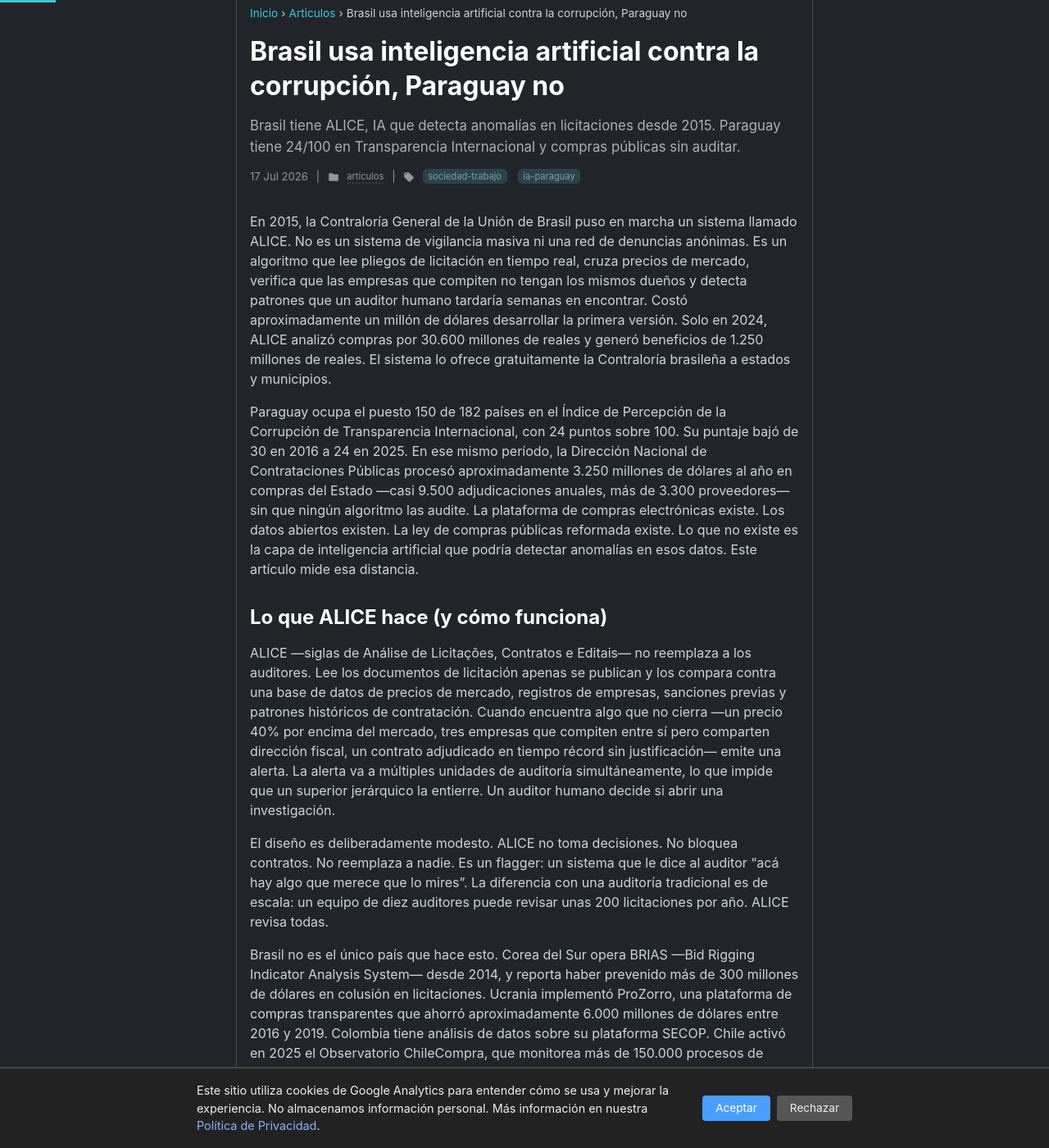
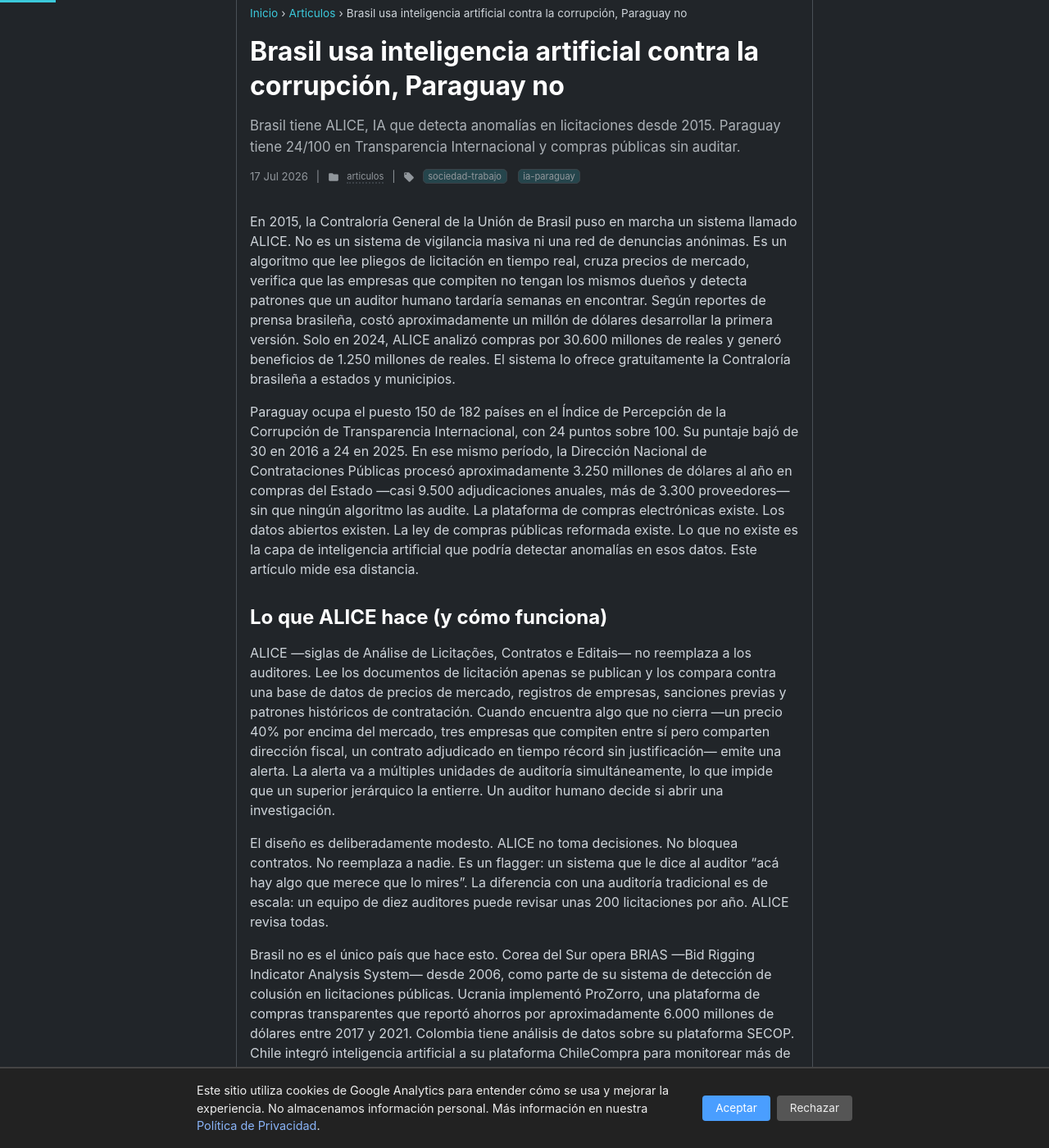
Before and after one commit to miravosqueinteresante/muchotexto.net, a Jekyll site: the page built from _posts/2026-07-17-ia-corrupcion-paraguay.md, in a window 1280 px wide and 1400 px high, scrolled down 195 px. Shown: the whole window at 82% size. Built offline with Jekyll 4.4.1, drawn with Linux system fonts in a browser that asks for light colours; some of the changed text lies outside the part shown.

Commit message:
fix(ia-corrupcion): corrige BRIAS (2006 no 2014), ProZorro (2017-2021), ChileCompra, OCDE atribución

```diff
--- a/_posts/2026-07-17-ia-corrupcion-paraguay.md
+++ b/_posts/2026-07-17-ia-corrupcion-paraguay.md
@@ -8,7 +8,7 @@
 description: "Brasil tiene ALICE, IA que detecta anomalías en licitaciones desde 2015. Paraguay tiene 24/100 en Transparencia Internacional y compras públicas sin auditar."
 ---
 
-En 2015, la Contraloría General de la Unión de Brasil puso en marcha un sistema llamado ALICE. No es un sistema de vigilancia masiva ni una red de denuncias anónimas. Es un algoritmo que lee pliegos de licitación en tiempo real, cruza precios de mercado, verifica que las empresas que compiten no tengan los mismos dueños y detecta patrones que un auditor humano tardaría semanas en encontrar. Costó aproximadamente un millón de dólares desarrollar la primera versión. Solo en 2024, ALICE analizó compras por 30.600 millones de reales y generó beneficios de 1.250 millones de reales. El sistema lo ofrece gratuitamente la Contraloría brasileña a estados y municipios.
+En 2015, la Contraloría General de la Unión de Brasil puso en marcha un sistema llamado ALICE. No es un sistema de vigilancia masiva ni una red de denuncias anónimas. Es un algoritmo que lee pliegos de licitación en tiempo real, cruza precios de mercado, verifica que las empresas que compiten no tengan los mismos dueños y detecta patrones que un auditor humano tardaría semanas en encontrar. Según reportes de prensa brasileña, costó aproximadamente un millón de dólares desarrollar la primera versión. Solo en 2024, ALICE analizó compras por 30.600 millones de reales y generó beneficios de 1.250 millones de reales. El sistema lo ofrece gratuitamente la Contraloría brasileña a estados y municipios.
 
 Paraguay ocupa el puesto 150 de 182 países en el Índice de Percepción de la Corrupción de Transparencia Internacional, con 24 puntos sobre 100. Su puntaje bajó de 30 en 2016 a 24 en 2025. En ese mismo período, la Dirección Nacional de Contrataciones Públicas procesó aproximadamente 3.250 millones de dólares al año en compras del Estado —casi 9.500 adjudicaciones anuales, más de 3.300 proveedores— sin que ningún algoritmo las audite. La plataforma de compras electrónicas existe. Los datos abiertos existen. La ley de compras públicas reformada existe. Lo que no existe es la capa de inteligencia artificial que podría detectar anomalías en esos datos. Este artículo mide esa distancia.
 
@@ -18,7 +18,7 @@
 
 El diseño es deliberadamente modesto. ALICE no toma decisiones. No bloquea contratos. No reemplaza a nadie. Es un flagger: un sistema que le dice al auditor "acá hay algo que merece que lo mires". La diferencia con una auditoría tradicional es de escala: un equipo de diez auditores puede revisar unas 200 licitaciones por año. ALICE revisa todas.
 
-Brasil no es el único país que hace esto. Corea del Sur opera BRIAS —Bid Rigging Indicator Analysis System— desde 2014, y reporta haber prevenido más de 300 millones de dólares en colusión en licitaciones. Ucrania implementó ProZorro, una plataforma de compras transparentes que ahorró aproximadamente 6.000 millones de dólares entre 2016 y 2019. Colombia tiene análisis de datos sobre su plataforma SECOP. Chile activó en 2025 el Observatorio ChileCompra, que monitorea más de 150.000 procesos de compra al año con inteligencia artificial.
+Brasil no es el único país que hace esto. Corea del Sur opera BRIAS —Bid Rigging Indicator Analysis System— desde 2006, como parte de su sistema de detección de colusión en licitaciones públicas. Ucrania implementó ProZorro, una plataforma de compras transparentes que reportó ahorros por aproximadamente 6.000 millones de dólares entre 2017 y 2021. Colombia tiene análisis de datos sobre su plataforma SECOP. Chile integró inteligencia artificial a su plataforma ChileCompra para monitorear más de 150.000 procesos de compra al año.
 
 En todos los casos, el patrón es el mismo: un país digitaliza sus compras públicas, libera los datos en formato abierto y luego aplica algoritmos de detección de anomalías sobre esa base. Los tres pasos son necesarios. Si falta el primero, no hay datos. Si falta el segundo, los datos existen pero nadie puede usarlos. Si falta el tercero, los datos están disponibles pero nadie los analiza sistemáticamente.
 
@@ -77,7 +77,7 @@
       "name": "¿Qué es ALICE, el sistema brasileño anticorrupción?",
       "acceptedAnswer": {
         "@type": "Answer",
-        "text": "ALICE (Análise de Licitações, Contratos e Editais) es un sistema de inteligencia artificial desarrollado por la Contraloría General de la Unión de Brasil desde 2015. Lee pliegos de licitación en tiempo real, cruza precios de mercado y detecta anomalías. Costó aproximadamente USD 1 millón y generó R$ 1.250 millones en beneficios. Es ofrecido gratuitamente por la Contraloría brasileña a estados y municipios."
+        "text": "ALICE (Análise de Licitações, Contratos e Editais) es un sistema de inteligencia artificial desarrollado por la Contraloría General de la Unión de Brasil desde 2015. Lee pliegos de licitación en tiempo real, cruza precios de mercado y detecta anomalías. Según reportes de prensa, costó aproximadamente USD 1 millón y generó R$ 1.250 millones en beneficios. Es ofrecido gratuitamente por la Contraloría brasileña a estados y municipios."
       }
     },
     {
@@ -93,7 +93,7 @@
       "name": "¿Cuánto costaría implementar un sistema como ALICE en Paraguay?",
       "acceptedAnswer": {
         "@type": "Answer",
-        "text": "Entre USD 1 y 2 millones en desarrollo inicial y USD 300.000-500.000 anuales en operación. ALICE es de código abierto, lo que elimina el costo de licencias. El retorno estimado es de 5 a 15 dólares por cada dólar invertido, según la OCDE. Brasil recuperó más de R$ 1.250 millones con una inversión inicial de ~R$ 5 millones."
+        "text": "Entre USD 1 y 2 millones en desarrollo inicial y USD 300.000-500.000 anuales en operación. ALICE es de código abierto, lo que elimina el costo de licencias. El retorno estimado es de 5 a 15 dólares por cada dólar invertido, según estimaciones de organismos internacionales. Brasil recuperó más de R$ 1.250 millones con una inversión inicial de ~R$ 5 millones."
       }
     }
   ]
```
Also changed, not shown: other parts of _posts/2026-07-17-ia-corrupcion-paraguay.md (+1 -1 lines).
